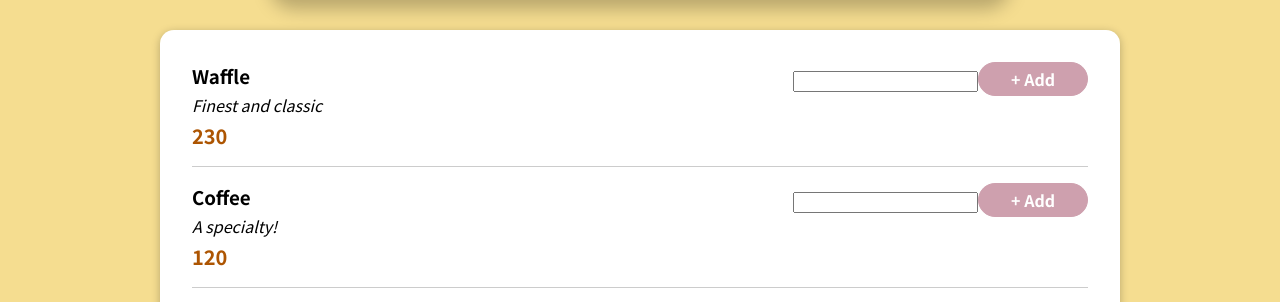
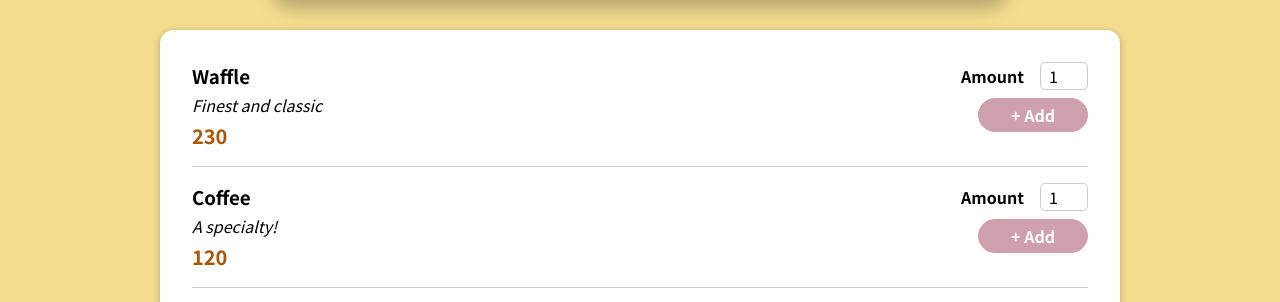
Before and after one commit to yuchi0307/foodApp, a React (Create React App) app: page / in a window 1280 px wide. Shown: the part 475-777 px from the top of the page. Built offline with nearby package versions, Linux system fonts and the light colour scheme.

Commit message:
把訂購數量作為一個表單component

```diff
--- a/src/components/Meals/MealsAvailable.js
+++ b/src/components/Meals/MealsAvailable.js
@@ -32,6 +32,7 @@
 const MealsAvailable = (props) => {
   const mealList = DUMMY_MEALS.map((meal) => (
     <MealItem
+      id={meal.id}
       key={meal.id}
       name={meal.name}
       description={meal.description}
--- a/src/components/Meals/mealItem/MealItemForm.js
+++ b/src/components/Meals/mealItem/MealItemForm.js
@@ -1,12 +1,23 @@
-import classes from './MealItemForm.module.css';
+import classes from "./MealItemForm.module.css";
+import Input from "../../UI/Inpiut";
 
-const MealItemForm = props =>{
-    return(
-        <form className={classes.form}>
-            <input></input>
-            <button className={['form button']}>+ Add</button>
-        </form>
-    )
-}
+const MealItemForm = (props) => {
+  return (
+    <form className={classes.form}>
+      <Input
+        label="Amount"
+        input={{
+          id: "amount_"+props.id,
+          type: "number",
+          min: "1",
+          max: "5",
+          step: "1",
+          defaultValue: "1",
+        }}
+      />
+      <button className={["form button"]}>+ Add</button>
+    </form>
+  );
+};
 
 export default MealItemForm;
--- /dev/null
+++ b/src/components/UI/Inpiut.js
@@ -0,0 +1,11 @@
+import classes from './Input.module.css'
+const Input = props =>{
+    return(
+        <div className={classes.input}>
+            <label htmlFor={props.input.id}>{props.label}</label>
+            <input {...props.input}  />
+        </div>
+    )
+}
+
+export default Input;
--- /dev/null
+++ b/src/components/UI/Input.module.css
@@ -0,0 +1,18 @@
+.input {
+    display: flex;
+    align-items: center;
+    margin-bottom: 0.5rem;
+  }
+
+  .input label {
+    font-weight: bold;
+    margin-right: 1rem;
+  }
+
+  .input input {
+    width: 3rem;
+    border-radius: 5px;
+    border: 1px solid #ccc;
+    font: inherit;
+    padding-left: 0.5rem;
+  }
```
Also changed, not shown: 1 other file (tests, documents, lock files or other folders). Lines whose indentation alone changed are shown as unchanged.
